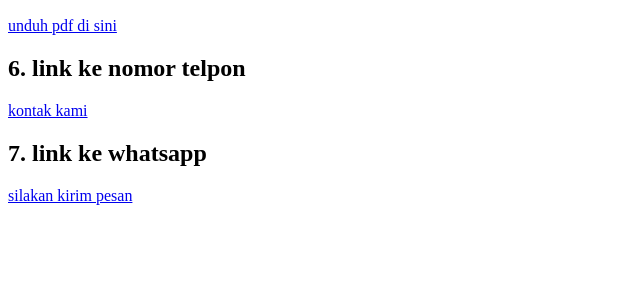
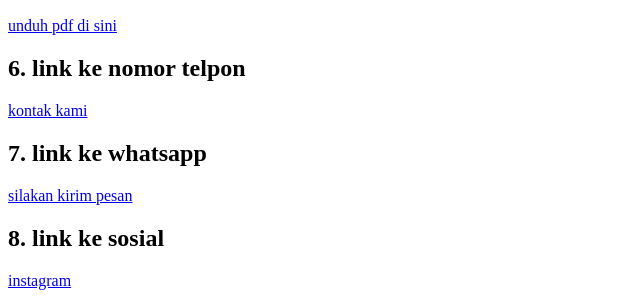
Before and after one commit to fatsyah-prosesor/1124160144-latihan-pertemuan5, a plain HTML site: page LATIHAN_MEMBUAT_LINK/INDEX.html in a window 1280 px wide. Shown: the part 767-1065 px from the top of the page, without its empty margins (0-640 px from the left). Before the commit the page ends 980 px from the top, so only its background shows below. Drawn offline with Linux system fonts and the light colour scheme.

Commit message:
8. link ke sosial

```diff
--- a/LATIHAN_MEMBUAT_LINK/INDEX.html
+++ b/LATIHAN_MEMBUAT_LINK/INDEX.html
@@ -37,5 +37,8 @@
     <h2>7. link ke whatsapp</h2>
         <a href="https://wa.me/qr/WCWFVLJOGGH4B1">silakan kirim pesan</a>
 
+    <h2>8. link ke sosial</h2>
+        <a href="https://www.instagram.com.fatsyawjy" target="_blank">instagram</a>
+
     </body>
 </html>
```
